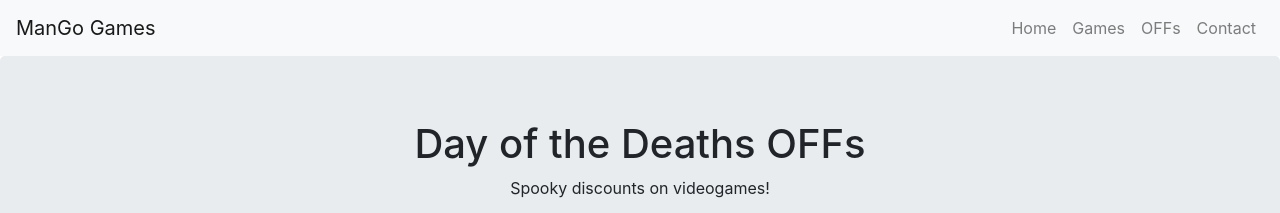
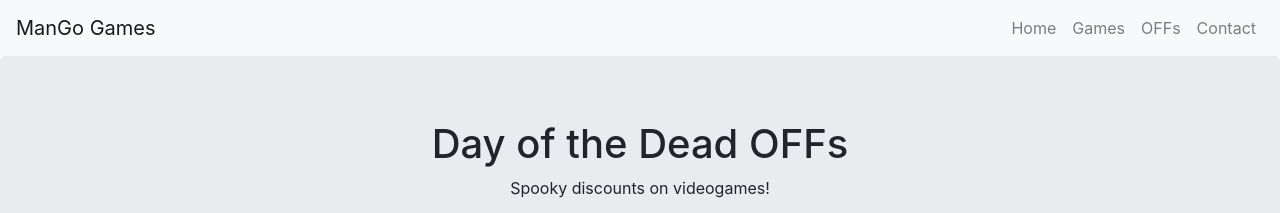
Before and after one commit to Brezker/pwa_bootstrap_template, a plain HTML site: page index.html in a window 1280 px wide. Shown: the top 213 px of the page. Drawn offline with nearby package versions, Linux system fonts and the light colour scheme.

Commit message:
eng-final

```diff
--- a/index.html
+++ b/index.html
@@ -3,7 +3,7 @@
 <head>
     <meta charset="UTF-8">
     <meta name="viewport" content="width=device-width, initial-scale=1.0">
-    <title>Promoción de Videojuegos para el Día de Muertos</title>
+    <title>Videogames Promos on Day of the Dead</title>
     <link rel="stylesheet" href="https://maxcdn.bootstrapcdn.com/bootstrap/4.5.2/css/bootstrap.min.css">
     <!-- <link rel="stylesheet" href="styles.css"> -->
     <link rel="manifest" href="/manifest.json">
@@ -38,7 +38,7 @@
 
 <!-- Encabezado -->
 <header class="jumbotron text-center">
-    <h1>Day of the Deaths OFFs</h1>
+    <h1>Day of the Dead OFFs</h1>
     <p>Spooky discounts on videogames!</p>
     <a href="#" class="btn btn-primary btn-lg">See Offers</a>
 </header>
```
